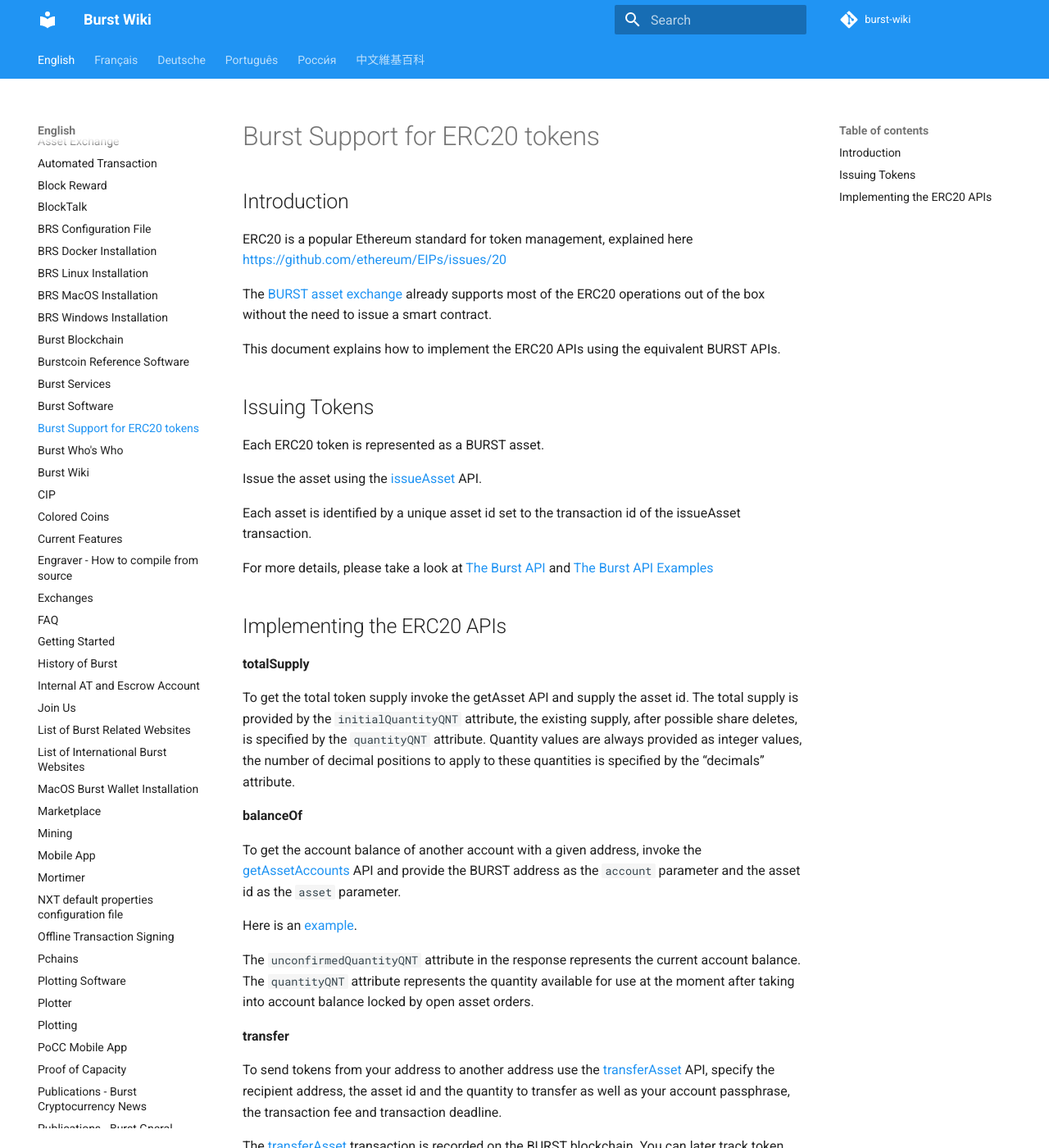
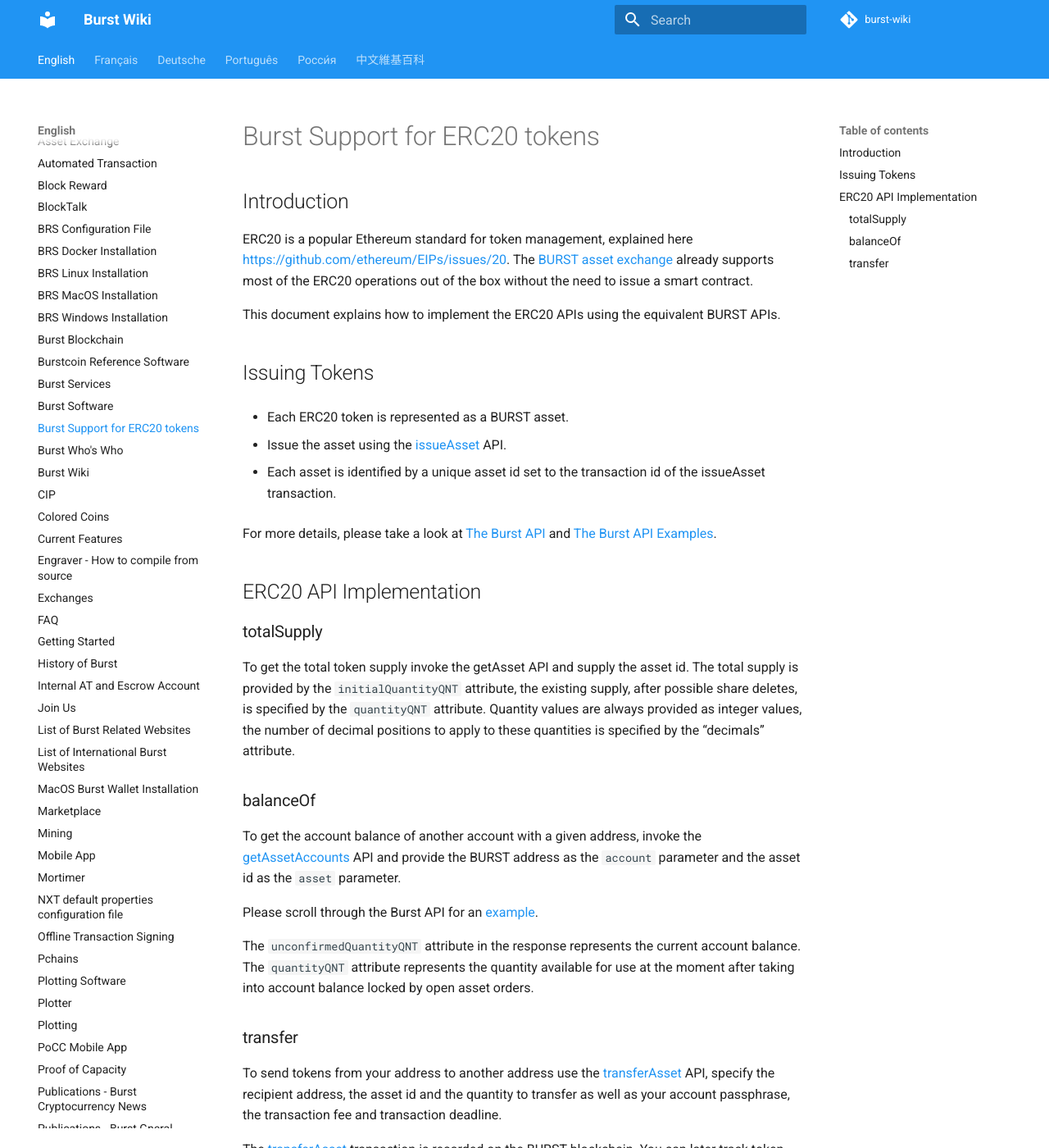
Before and after one commit to burst-apps-team/burst-wiki, an MkDocs documentation site: the page built from docs/en/burst-support-for-erc20-tokens.md, in a window 1280 px wide and 1400 px high. Shown: the whole window at 82% size. Built offline with MkDocs 1.6.1 and Material for MkDocs 9.7.7, drawn with Linux system fonts in a browser that asks for light colours; comment, search, counter and statistics services are not loaded; old or Windows-style settings are respelled for this version of MkDocs.

Commit message:
Fix links, formatting

```diff
--- a/docs/en/burst-support-for-erc20-tokens.md
+++ b/docs/en/burst-support-for-erc20-tokens.md
@@ -1,40 +1,38 @@
 Introduction
 ------------
 
-ERC20 is a popular Ethereum standard for token management, explained here <https://github.com/ethereum/EIPs/issues/20>
-
-The [BURST asset exchange](asset-exchange.md) already supports most of the ERC20 operations out of the box without the need to issue a smart contract.
+ERC20 is a popular Ethereum standard for token management, explained here <https://github.com/ethereum/EIPs/issues/20>. The [BURST asset exchange](asset-exchange.md) already supports most of the ERC20 operations out of the box without the need to issue a smart contract.
 
 This document explains how to implement the ERC20 APIs using the equivalent BURST APIs.
 
 Issuing Tokens
 --------------
 
-Each ERC20 token is represented as a BURST asset.
+* Each ERC20 token is represented as a BURST asset.
 
-Issue the asset using the [issueAsset](the-burst-api-issue-asset.md) API.
+* Issue the asset using the [issueAsset](the-burst-api.md) API.
 
-Each asset is identified by a unique asset id set to the transaction id of the issueAsset transaction.
+* Each asset is identified by a unique asset id set to the transaction id of the issueAsset transaction.
 
-For more details, please take a look at [The Burst API](the-burst-api.md) and [The Burst API Examples](the-burst-api-examples.md)
+For more details, please take a look at [The Burst API](the-burst-api.md) and [The Burst API Examples](the-burst-api-examples.md).
 
-Implementing the ERC20 APIs
+ERC20 API Implementation
 ---------------------------
 
-**totalSupply**
+### totalSupply
 
 To get the total token supply invoke the getAsset API and supply the asset id. The total supply is provided by the `initialQuantityQNT` attribute, the existing supply, after possible share deletes, is specified by the `quantityQNT` attribute. Quantity values are always provided as integer values, the number of decimal positions to apply to these quantities is specified by the “decimals” attribute.
 
-**balanceOf**
+### balanceOf
 
-To get the account balance of another account with a given address, invoke the [getAssetAccounts](the-burst-api-get-asset-accounts.md) API and provide the BURST address as the `account` parameter and the asset id as the `asset` parameter.
+To get the account balance of another account with a given address, invoke the [getAssetAccounts](the-burst-api.md) API and provide the BURST address as the `account` parameter and the asset id as the `asset` parameter.
 
-Here is an [example](the-burst-api-examples-get-asset-accounts.md).
+Please scroll through the Burst API for an [example](the-burst-api.md).
 
 The `unconfirmedQuantityQNT` attribute in the response represents the current account balance. The `quantityQNT` attribute represents the quantity available for use at the moment after taking into account balance locked by open asset orders.
 
-**transfer**
+### transfer
 
-To send tokens from your address to another address use the [transferAsset](the-burst-api-transfer-asset.md) API, specify the recipient address, the asset id and the quantity to transfer as well as your account passphrase, the transaction fee and transaction deadline.
+To send tokens from your address to another address use the [transferAsset](the-burst-api.md) API, specify the recipient address, the asset id and the quantity to transfer as well as your account passphrase, the transaction fee and transaction deadline.
 
-The [transferAsset](the-burst-api-transfer-asset.md) transaction is recorded on the BURST blockchain. You can later track token transfers using the [Get Asset Transfers](the-burst-api-get-asset-transfers.md) API
+The [transferAsset](the-burst-api.md) transaction is recorded on the BURST blockchain. You can later track token transfers using the [Get Asset Transfers](the-burst-api.md) API
```
Also changed, not shown: docs/en/BlockTalk.md (+1 -1 lines).
